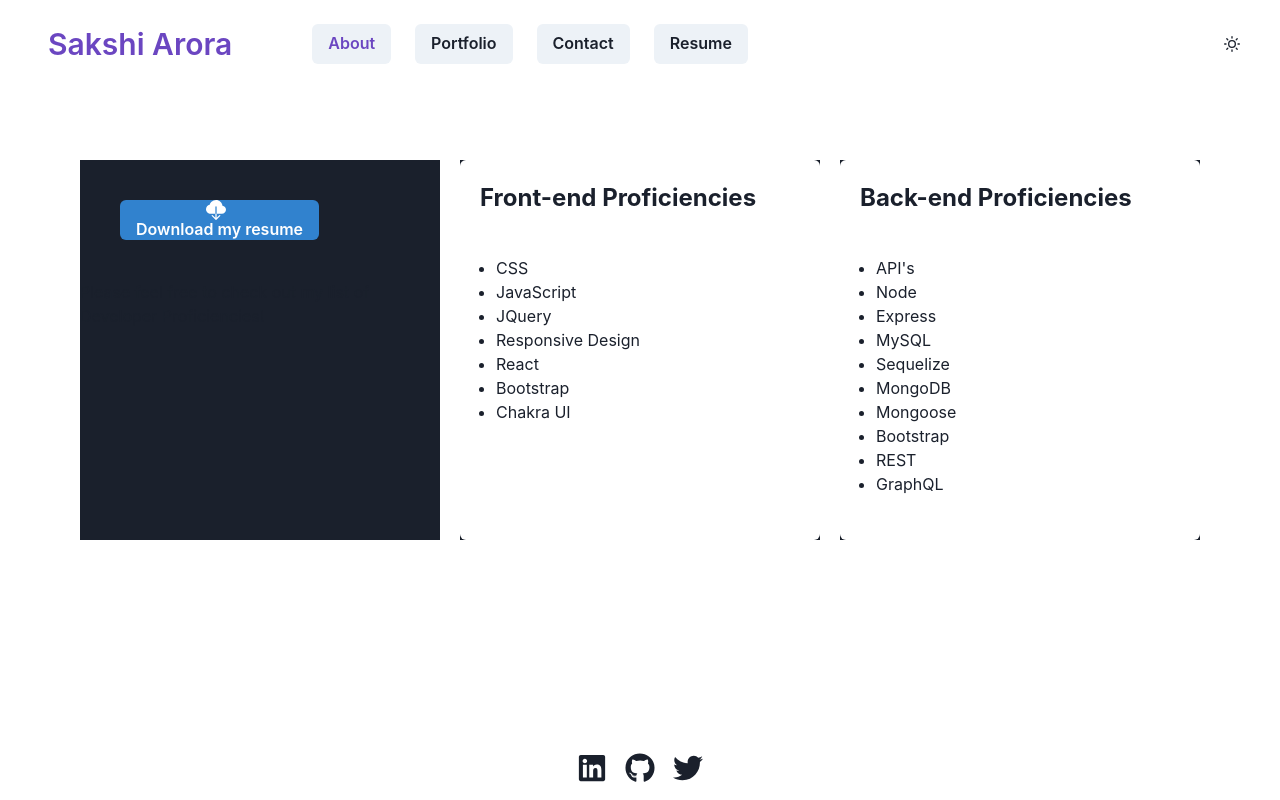
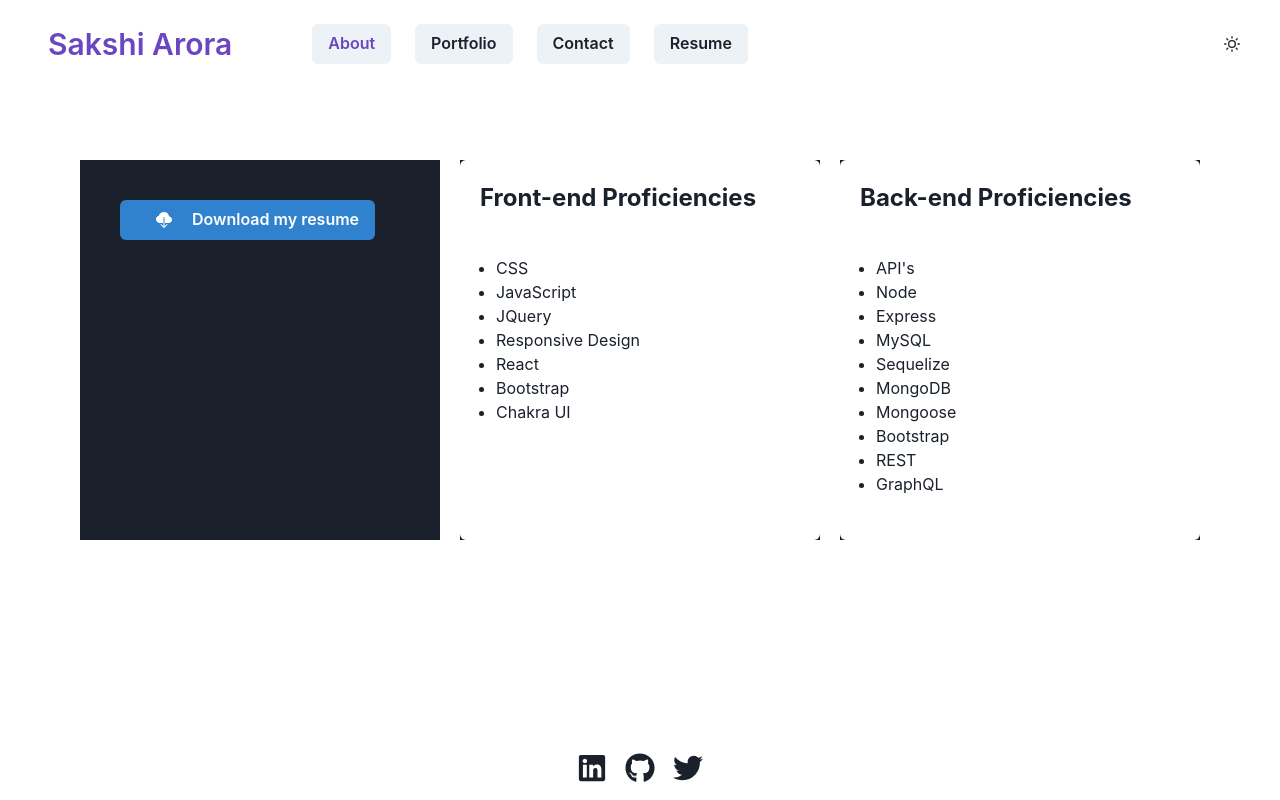
Before and after one commit to sakshiarora04/sakshi-arora-portfolio, a React (Vite) app: page /resume in a window 1280 px wide. Built offline with nearby package versions, Linux system fonts and the light colour scheme.

Commit message:
fix download button working

```diff
--- a/src/components/UI/Navbar.jsx
+++ b/src/components/UI/Navbar.jsx
@@ -17,6 +17,7 @@ export default function Nav({ links }) {
   // set state to show light or dark
   const [isActive, setisActive] = useState(0);
   const { colorMode, toggleColorMode } = useColorMode();
+
   // set isActive to key value of clicked link
   const handleActive = (pageNo) => {
     setisActive(pageNo);
--- a/src/pages/AboutPage.jsx
+++ b/src/pages/AboutPage.jsx
@@ -1,5 +1,5 @@
 // This is a static page mocking an "About Us" section for our fake user data
-import { Box, Text, Link,Grid,GridItem } from "@chakra-ui/layout";
+import { Box, Text,Grid,GridItem } from "@chakra-ui/layout";
 
 import { Button } from "@chakra-ui/button";
 import { Image } from "@chakra-ui/image";
--- a/src/pages/ResumePage.jsx
+++ b/src/pages/ResumePage.jsx
@@ -49,14 +49,17 @@ export default function ResumePage() {
     >
       {/* download resume button */}
       <GridItem bg="back.800" mb={10} overflowY="auto">
+        <a href={resume} download="sakshi_arora.pdf">
         <Button variant="solid" colorScheme="blue" m={10}>
-          <Link href={resume}>
+
             <BsCloudDownloadFill
-              style={{ width: "100px", height: "20px", marginLeft: "30px" }}
-            />{" "}
+              style={{ margin:"20px", height: "20px" }}
+            />
             Download my resume
-          </Link>
+
         </Button>
+        </a>
+
         <p>Please feel free to check out my list of Developer Proficiencies!</p>
       </GridItem>
       {/* list frontend and backend Proficiencies */}
```
